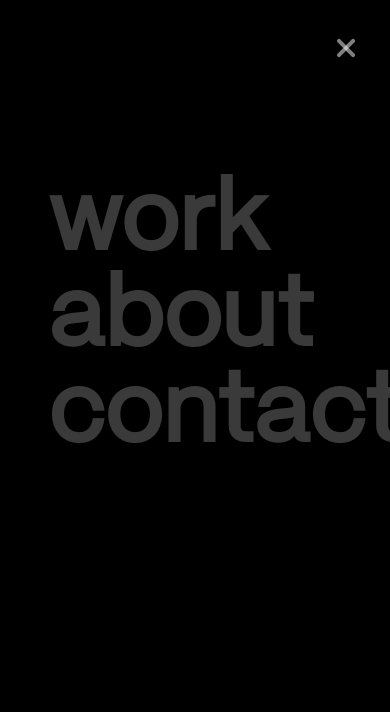
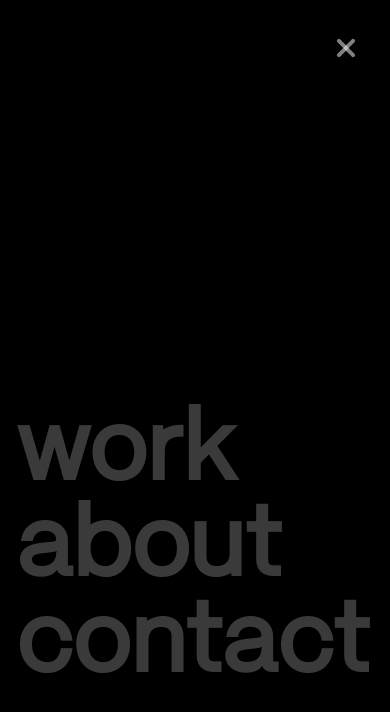
Before and after one commit to maxwellyoung/tom-crampin, a Next.js app: page /components/Nav in a window 390 px wide. Both pictures are taken after a click on the button 342 px from the left and 48 px from the top of the page. Shown: the top 712 px of the page. Built offline with nearby package versions, Linux system fonts and the light colour scheme.

Commit message:
nav mobile styling

```diff
--- a/src/pages/components/Nav.tsx
+++ b/src/pages/components/Nav.tsx
@@ -67,7 +67,7 @@ export default function Nav() {
               />
             </button>
           </div>
-          <div className="flex flex-col p-12 sm:p-24">
+          <div className="flex h-screen flex-col justify-center p-4 sm:p-24">
             <Link
               href="/work"
               className="text-8xl font-bold text-[#3A3A3A] hover:text-white sm:text-9xl "
```
